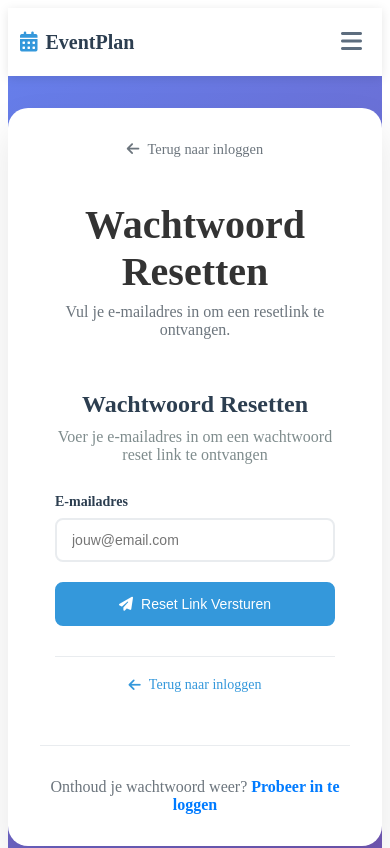
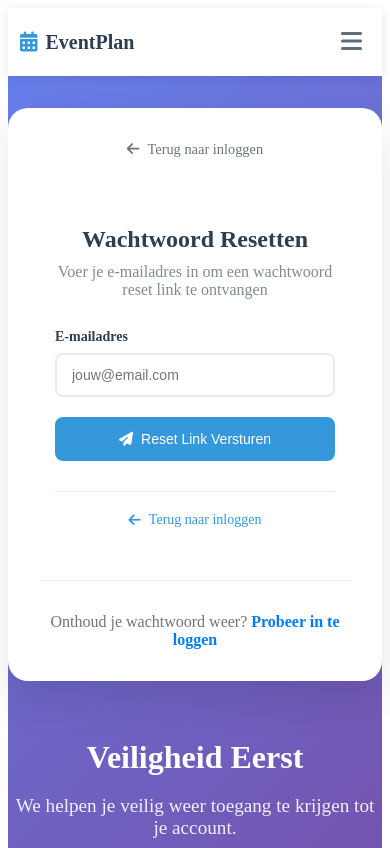
Before and after one commit to SergioTodde/PE1-Web-Expert-Vue, a Vue app: page /password-reset in a window 390 px wide. Shown: the top 848 px of the page. Built offline with nearby package versions, Linux system fonts and the light colour scheme.

Commit message:
responsiviteit aangepast bij registreer formulier en dubbele tekst verwijdert

```diff
--- a/src/views/PasswordReset.vue
+++ b/src/views/PasswordReset.vue
@@ -8,8 +8,6 @@
               <i class="fas fa-arrow-left"></i>
               Terug naar inloggen
             </router-link>
-            <h1>Wachtwoord Resetten</h1>
-            <p>Vul je e-mailadres in om een resetlink te ontvangen.</p>
           </div>
 
           <PasswordResetForm @success="handleResetSuccess" />
@@ -77,6 +75,7 @@ export default {
   min-height: 100vh;
   display: flex;
   align-items: center;
+  justify-content: center;
   background: linear-gradient(135deg, #667eea 0%, #764ba2 100%);
   padding: 2rem 0;
 }
--- a/src/views/Register.vue
+++ b/src/views/Register.vue
@@ -73,6 +73,7 @@ export default {
 .register-view {
   min-height: 100vh;
   display: flex;
+  justify-content: center;
   align-items: center;
   background: linear-gradient(135deg, #667eea 0%, #764ba2 100%);
   padding: 2rem 0;
```
